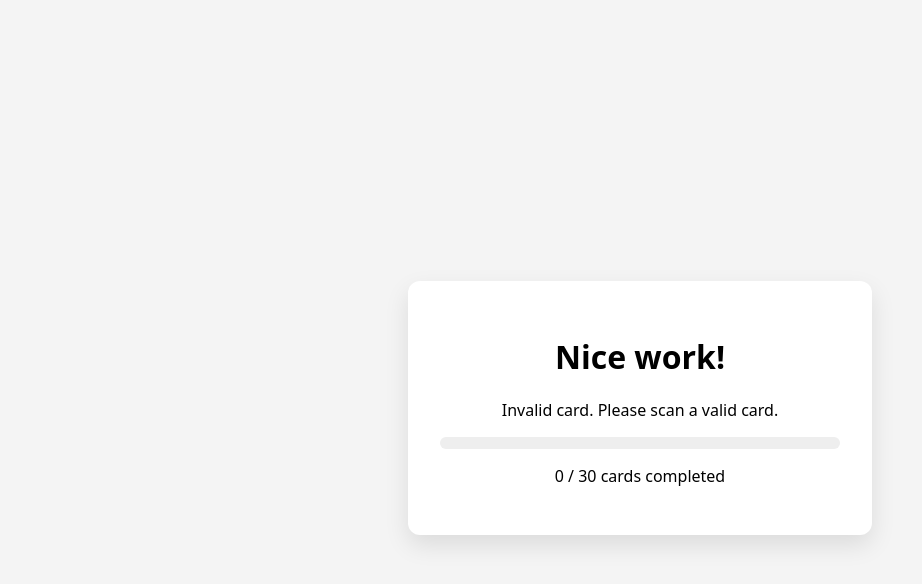
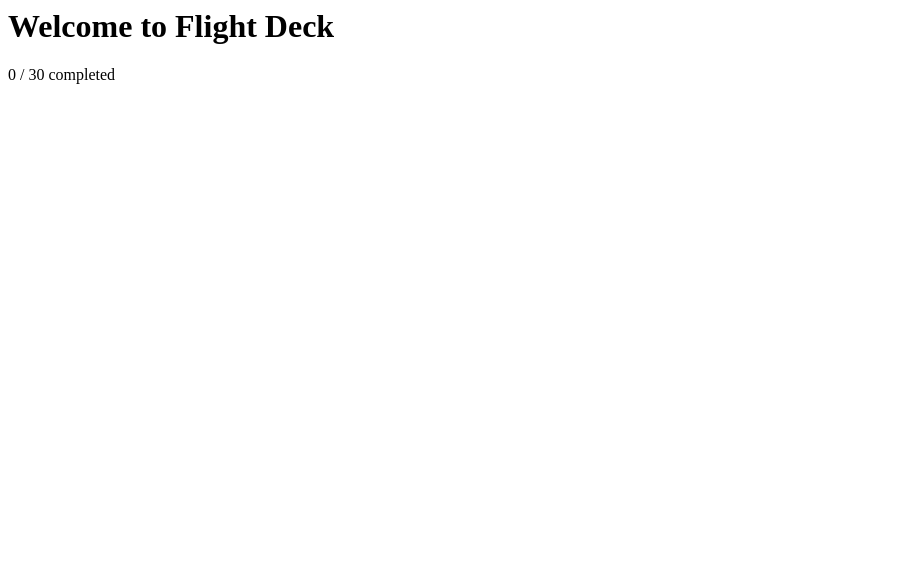
Before and after one commit to louisdarby91-sys/flightdeck, a plain HTML site: page index.html in a window 1280 px wide. Shown: the whole page, without its empty margins (0-922 px from the left). Drawn offline with Linux system fonts and the light colour scheme.

Commit message:
Update index.html

```diff
--- a/index.html
+++ b/index.html
@@ -1,22 +1,20 @@
-<!DOCTYPE html>
-<html lang="en">
-<head>
-  <meta charset="UTF-8" />
-  <title>Question Cards</title>
-  <link rel="stylesheet" href="style.css" />
-</head>
 <body>
 
-  <div class="card">
-    <h1 id="title">Nice work!</h1>
-    <p id="message"></p>
+  <div class="container">
+    <h1>Welcome to Flight Deck</h1>
 
+    <!-- Plane animation -->
+    <div class="sky">
+      <div class="plane"></div>
+      <div class="trail"></div>
+    </div>
+
+    <!-- Progress -->
     <div class="progress">
       <div id="progress-bar"></div>
     </div>
-    <p id="progress-text"></p>
+    <p id="progress-text">0 / 30 completed</p>
   </div>
 
   <script src="script.js"></script>
 </body>
-</html>
```
